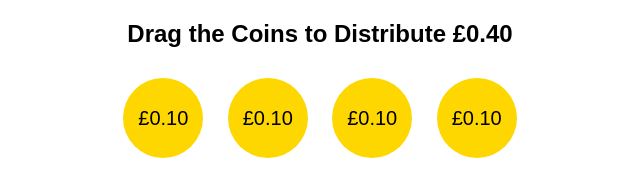
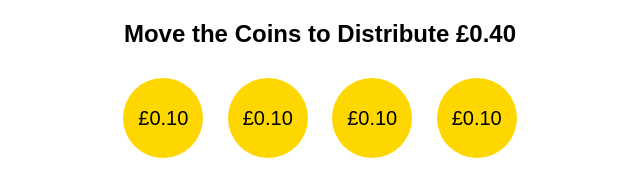
Before and after one commit to ElvaCX27/interactive-3pp, a plain HTML site: page interactive_3PP.html in a window 1280 px wide. Shown: the top 195 px of the page, 320-960 px from the left. Drawn offline with Linux system fonts and the light colour scheme.

Commit message:
Update interactive_3PP.html

```diff
--- a/interactive_3PP.html
+++ b/interactive_3PP.html
@@ -70,7 +70,7 @@
     </style>
 </head>
 <body>
-    <h2>Drag the Coins to Distribute £0.40</h2>
+    <h2>Move the Coins to Distribute £0.40</h2>
 
     <!-- Coin Container -->
     <div id="coin-container">
```
